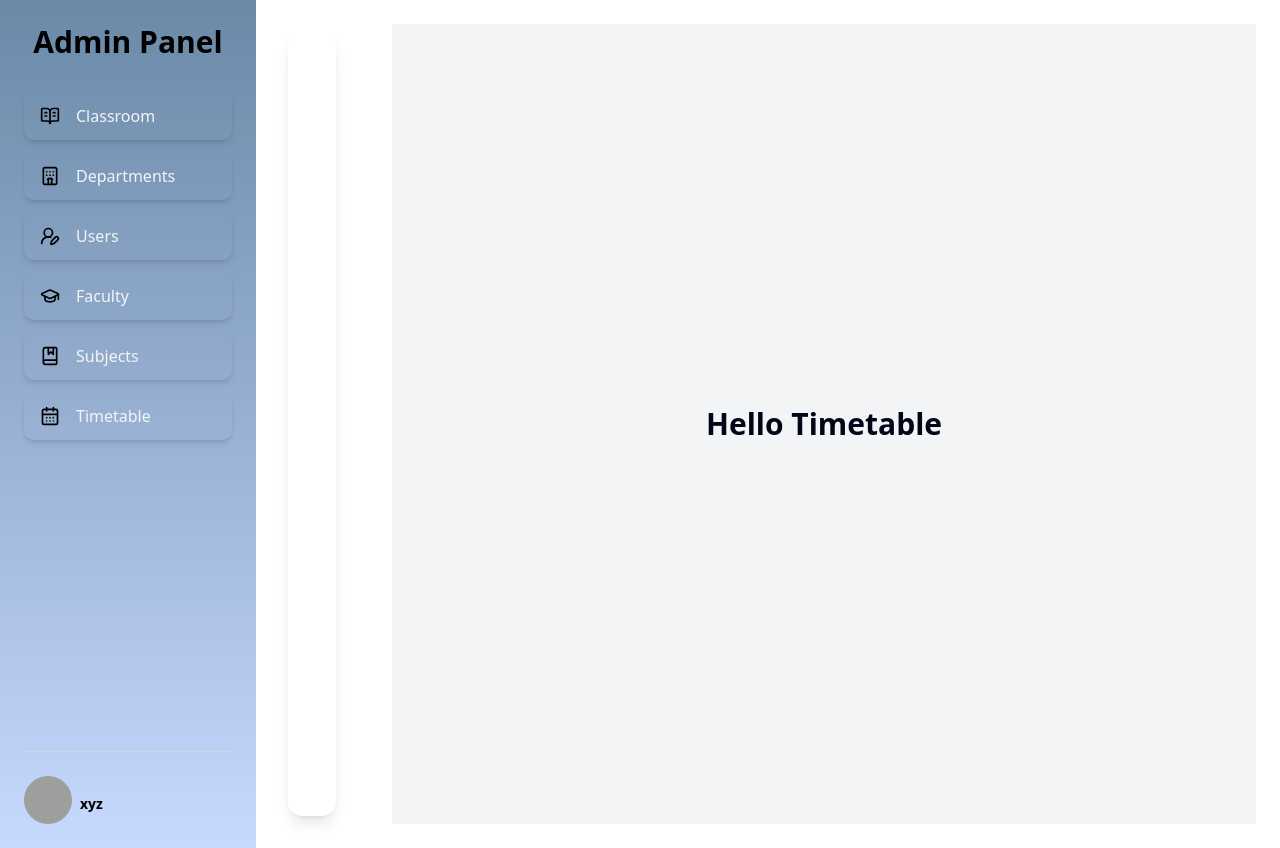
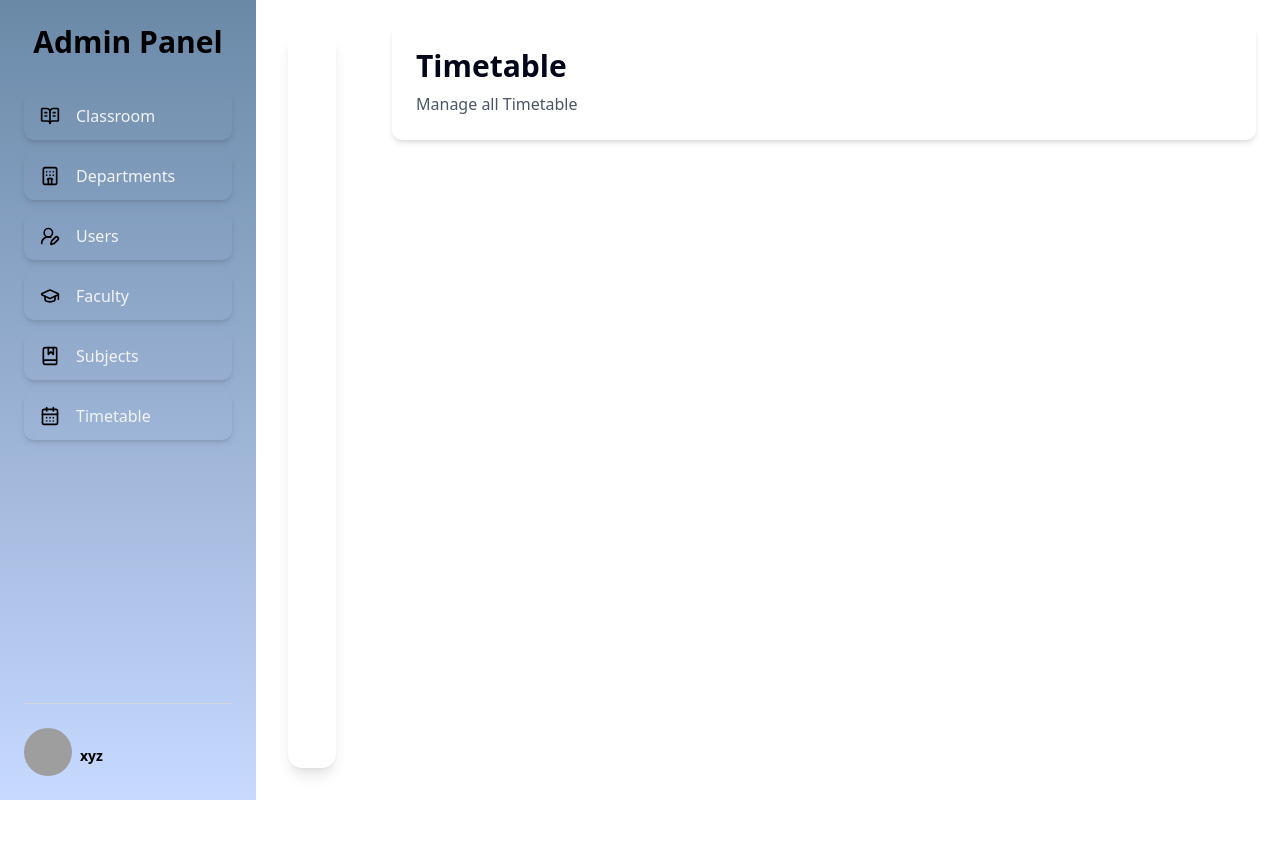
Before and after one commit to lets-code-000/Frontend-Portal, a SvelteKit app: page /timetable in a window 1280 px wide. After the commit the page ends 800 px from the top, so only its background shows below. Built offline with nearby package versions, Linux system fonts and the light colour scheme; grey boxes are pictures that could not be loaded.

Commit message:
Refactor page headers to use PageHeader component across multiple routes (#97)

```diff
--- /dev/null
+++ b/src/lib/component/PageHeader.svelte
@@ -0,0 +1,22 @@
+<script lang="ts">
+	import type { SvelteComponent } from 'svelte';
+
+	export let title: string;
+	export let subtitle: string;
+
+
+	export let Icon:
+		| (new (...args: any[]) => SvelteComponent)
+		| null = null;
+</script>
+
+<div class="mb-6 rounded-lg bg-white p-6 shadow-md">
+	<h1 class="mb-2 flex items-center gap-2 text-3xl font-bold">
+		{#if Icon}
+			<svelte:component this={Icon} class="h-8 w-8 p-1" />
+		{/if}
+		{title}
+	</h1>
+
+	<p class="text-gray-600">{subtitle}</p>
+</div>
--- a/src/routes/classroom/+page.svelte
+++ b/src/routes/classroom/+page.svelte
@@ -2,6 +2,7 @@
 	import type { PageData } from './$types';
 	import { Building2, Trash2 } from 'lucide-svelte';
 	import { enhance } from '$app/forms';
+	import PageHeader from '$lib/component/PageHeader.svelte';
 
 	interface Props {
 		data: PageData;
@@ -12,15 +13,12 @@
 
 <div class="min-h-screen bg-gray-100 p-8">
 	<div class="mx-auto max-w-7xl">
-		<!-- Header -->
-		<div class="mb-6 rounded-lg bg-white p-6 shadow-md">
-			<h1 class="mb-2 text-3xl font-bold flex items-center gap-2">
-				<Building2 class="w-8 h-8 p-1" />
-				Classrooms
-			</h1>
-			<p class="text-gray-600">Manage all classrooms and their details</p>
-		</div>
 
+		<PageHeader
+	title="Classrooms"
+	subtitle="Manage all classrooms and their details"
+	Icon={Building2}
+/>
 		<!-- Table -->
 		<div class="rounded-lg bg-white p-6 shadow-md">
 			<div class="mb-4 flex items-center justify-between">
--- a/src/routes/department/+page.svelte
+++ b/src/routes/department/+page.svelte
@@ -2,6 +2,7 @@
 	import { LayoutDashboard, Trash2 } from 'lucide-svelte';
 	import type { PageData } from './$types';
 	import { enhance } from '$app/forms';
+	import PageHeader from '$lib/component/PageHeader.svelte';
 
 	interface Props {
 		data: PageData;
@@ -12,14 +13,12 @@
 
 <div class="min-h-screen bg-gray-100 p-8">
 	<div class="mx-auto max-w-6xl">
-		<div class="mb-6 rounded-lg bg-white p-6 shadow-md">
-			<h1 class="mb-2 text-3xl font-bold flex items-center gap-2">
-				<LayoutDashboard class="w-8 h-8 p-1" />
-				Departments
-			</h1>
 
-			<p class="text-gray-600">Welcome to TimetableIQ</p>
-		</div>
+		<PageHeader
+	title="Departments"
+	subtitle="Manage all Departments and their details"
+	Icon={LayoutDashboard}
+/>
 
 		<div class="rounded-lg bg-white p-6 shadow-md">
 			<h2 class="mb-4 text-2xl font-semibold">Departments</h2>
--- a/src/routes/faculty/+page.svelte
+++ b/src/routes/faculty/+page.svelte
@@ -2,6 +2,7 @@
 	import { GraduationCap, Trash2 } from 'lucide-svelte';
 	import { enhance } from '$app/forms';
 	import type { PageData } from './$types';
+	import PageHeader from '$lib/component/PageHeader.svelte';
 
 	interface Props {
 		data: PageData;
@@ -12,13 +13,13 @@
 
 <div class="min-h-screen bg-gray-100 p-8">
 	<div class="mx-auto max-w-7xl">
-		<div class="mb-6 rounded-lg bg-white p-6 shadow-md">
-			<h1 class="mb-2 text-3xl font-bold flex items-center gap-2">
-				<GraduationCap class="w-8 h-8 p-1" />
-				Faculties
-			</h1>
-			<p class="text-gray-600">Manage all faculties</p>
-		</div>
+
+		<PageHeader
+	title="Faculties"
+	subtitle="Manage all faculties"
+	Icon={GraduationCap}
+/>
+
 
 		<div class="rounded-lg bg-white p-6 shadow-md">
 			<h2 class="mb-4 text-2xl font-semibold">All Faculties</h2>
--- a/src/routes/subject/+page.svelte
+++ b/src/routes/subject/+page.svelte
@@ -2,17 +2,19 @@
   import type { PageData } from './$types';
   import { Trash2 } from 'lucide-svelte';
   import { enhance } from '$app/forms';
+	import PageHeader from '$lib/component/PageHeader.svelte';
 
   export let data: PageData;
 </script>
 
 <div class="min-h-screen bg-gray-100 p-8">
   <div class="mx-auto max-w-6xl">
-    <div class="mb-6 rounded-lg bg-white p-6 shadow-md">
-      <h1 class="mb-2 text-3xl font-bold">Subjects</h1>
-      <p class="text-gray-600">Manage all subjects</p>
-    </div>
 
+<PageHeader
+	title="Subjects"
+	subtitle="Manage all subjects"
+
+/>
     <div class="rounded-lg bg-white p-6 shadow-md">
       <h2 class="mb-4 text-2xl font-semibold">All Subjects</h2>
 
--- a/src/routes/timetable/+page.svelte
+++ b/src/routes/timetable/+page.svelte
@@ -1,7 +1,13 @@
 <script lang="ts">
-	let message = 'Hello Timetable';
+	import PageHeader from "$lib/component/PageHeader.svelte";
+
+
+
 </script>
 
-<div class="flex min-h-screen items-center justify-center bg-gray-100">
-	<h1 class="text-3xl font-bold">{message}</h1>
-</div>
+
+<PageHeader
+	title="Timetable"
+	subtitle="Manage all Timetable"
+
+/>
```
